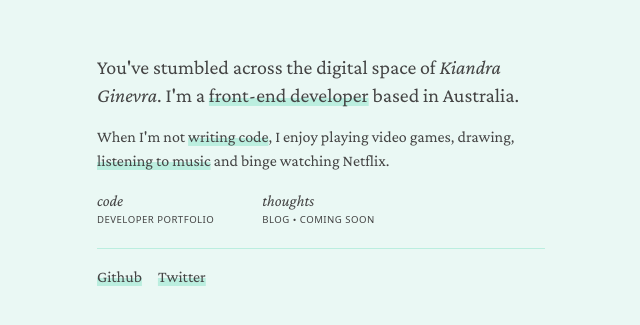
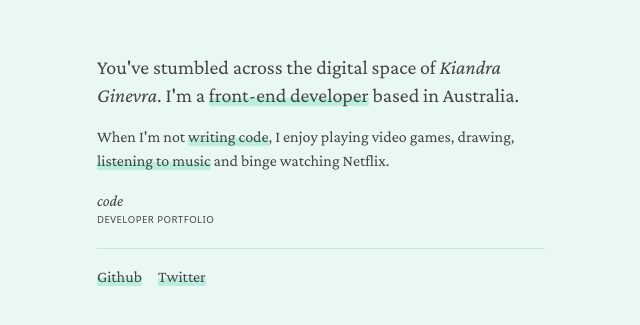
Before and after one commit to bykiandra/home-bykiandra, a React (Vite) app: page / in a window 1280 px wide. Shown: the part 229-554 px from the top of the page, without its empty margins (319-959 px from the left). Built offline with nearby package versions, Linux system fonts and the light colour scheme.

Commit message:
Remove blog link

```diff
--- a/src/App.tsx
+++ b/src/App.tsx
@@ -41,9 +41,6 @@ const App = () => {
           <a href='https://code.bykiandra.com' target='_blank' className='site'>
             <i>code</i><span>Developer Portfolio</span>
           </a>
-          <a href='#' target='_blank' className='site'>
-            <i>thoughts</i><span>Blog &bull; Coming Soon</span>
-          </a>
         </p>
         <p className='flex gap-4 border-t border-mint-light mt-1 pt-4'>
           <a href='https://github.com/bykiandra' target='_blank'>Github</a>
```
